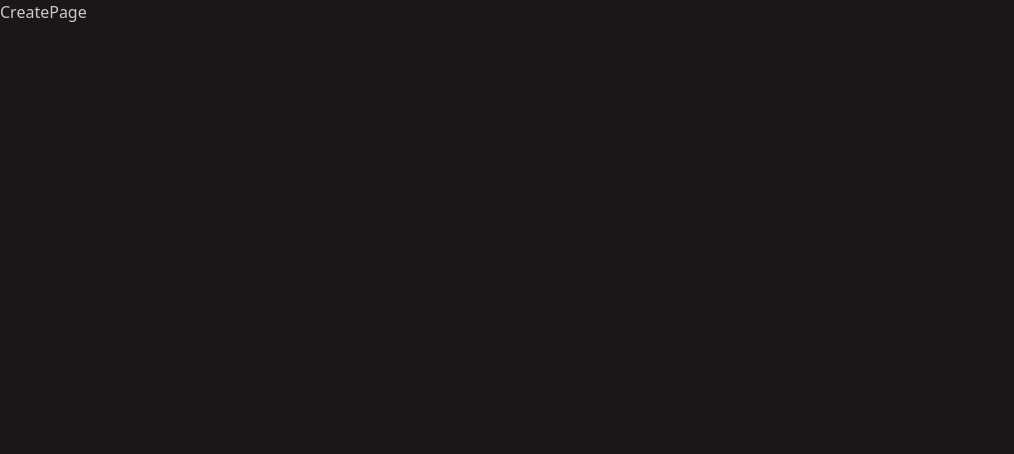
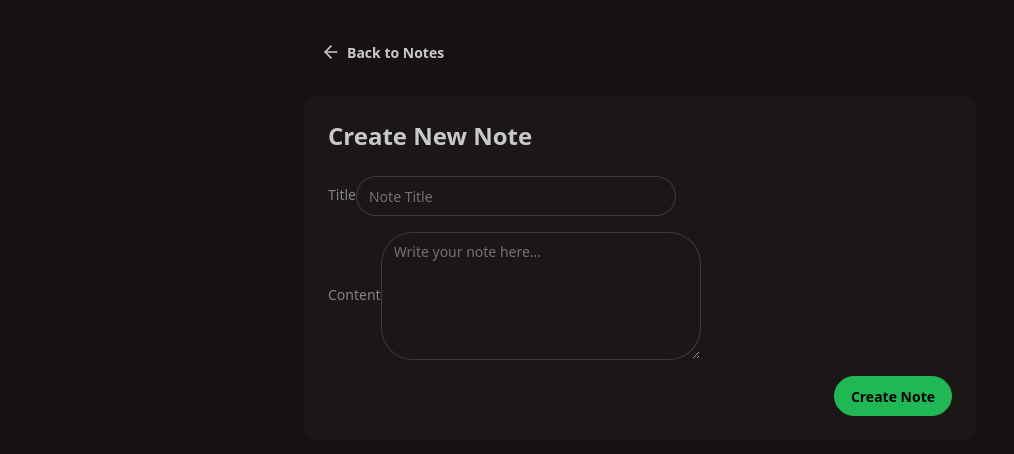
Before and after one commit to Priyanshu2229140/ThinkerBoard, a React app in the folder frontend/: page /create in a window 1280 px wide. Shown: the top 454 px of the page, without its empty margins (0-1014 px from the left). Built offline with nearby package versions, Linux system fonts and the light colour scheme; the HTML template or start-up script is replaced by a standard one.

Commit message:
feat: implement CreatePage for adding new notes and format note creation date

```diff
--- a/frontend/src/App.jsx
+++ b/frontend/src/App.jsx
@@ -11,6 +11,7 @@
 
   return (
     <div>
+      <div className="absolute inset-0 -z-10 h-full w-full items-center px-5 py-24 [background:radial-gradient(125%_125%_at_50%_10%,#000_60%,#00FF9D40_100%)]" />
       <Routes>
         <Route path="/" element={<HomePage />} />
         <Route path="/create" element={<CreatePage />} />
--- a/frontend/src/components/NoteCard.jsx
+++ b/frontend/src/components/NoteCard.jsx
@@ -1,6 +1,7 @@
 import { PenSquareIcon, Trash2Icon } from "lucide-react";
 import React from "react";
 import { Link } from "react-router";
+import { formatDate } from "../lib/utils";
 
 const NoteCard = ({ note }) => {
   return (
@@ -12,11 +13,13 @@
         <h3 className="card-title text-base-content">{note.title}</h3>
         <p className="text-base-content/70 line-clamp-3">{note.content}</p>
         <div className="card-actions justify-between items-center mt-4">
-          <span className="text-sm text-base-content/60">{note.createdAt}</span>
+          <span className="text-sm text-base-content/60">
+            {formatDate(new Date(note.createdAt))}
+          </span>
           <div className="flex items-center gap-1">
             <PenSquareIcon className="size-4" />
             <button className="btn btn-ghost btn-xs text-error">
-                <Trash2Icon className="size-4" />
+              <Trash2Icon className="size-4" />
             </button>
           </div>
         </div>
--- /dev/null
+++ b/frontend/src/lib/utils.js
@@ -0,0 +1,7 @@
+export function formatDate(date) {
+  return date.toLocaleDateString("en-US", {
+    month: "short",
+    day: "numeric",
+    year: "numeric",
+  });
+}
--- a/frontend/src/pages/CreatePage.jsx
+++ b/frontend/src/pages/CreatePage.jsx
@@ -1,9 +1,66 @@
-import React from 'react'
+import React, { useState } from "react";
+import { Link } from "react-router";
+import { ArrowLeftIcon } from "lucide-react";
 
 const CreatePage = () => {
+  const [title, setTitle] = useState("");
+  const [content, setContent] = useState("");
+  const [loading, setLoading] = useState(false);
+  const handleSubmit = () => {};
   return (
-    <div>CreatePage</div>
-  )
-}
+    <div className="min-h-screen bg-base-200">
+      <div className="container mx-auto px-4 py-8">
+        <div className="max-w-2xl mx-auto">
+          <Link to={"/"} className="btn btn-ghost mb-6">
+            <ArrowLeftIcon className="size-5" />
+            Back to Notes
+          </Link>
 
-export default CreatePage
+          <div className="card bg-base-100">
+            <div className="card-body">
+              <h2 className="card-title text-2xl mb-4">Create New Note</h2>
+              <form onSubmit={handleSubmit}>
+                <div className="form-control mb-4">
+                  <label className="label">
+                    <span className="label-text">Title</span>
+                  </label>
+                  <input
+                    type="text"
+                    placeholder="Note Title"
+                    className="input input-bordered"
+                    value={title}
+                    onChange={(e) => setTitle(e.target.value)}
+                  />
+                </div>
+
+                <div className="form-control mb-4">
+                  <label className="label">
+                    <span className="label-text">Content</span>
+                  </label>
+                  <textarea
+                    placeholder="Write your note here..."
+                    className="textarea textarea-bordered h-32"
+                    value={content}
+                    onChange={(e) => setContent(e.target.value)}
+                  />
+                </div>
+
+                <div className="card-actions justify-end">
+                  <button
+                    type="submit"
+                    className="btn btn-primary"
+                    disabled={loading}
+                  >
+                    {loading ? "Creating..." : "Create Note"}
+                  </button>
+                </div>
+              </form>
+            </div>
+          </div>
+        </div>
+      </div>
+    </div>
+  );
+};
+
+export default CreatePage;
```
